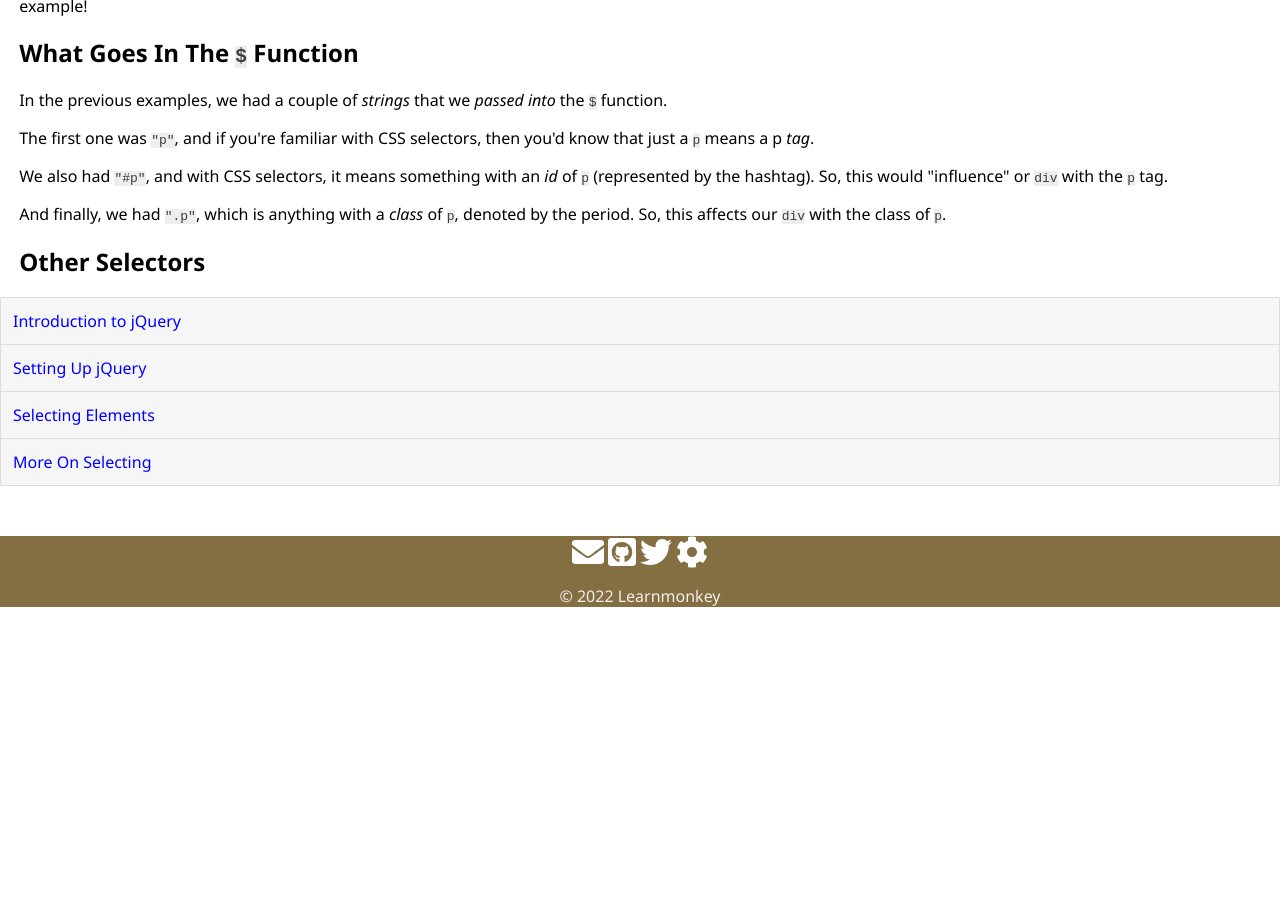
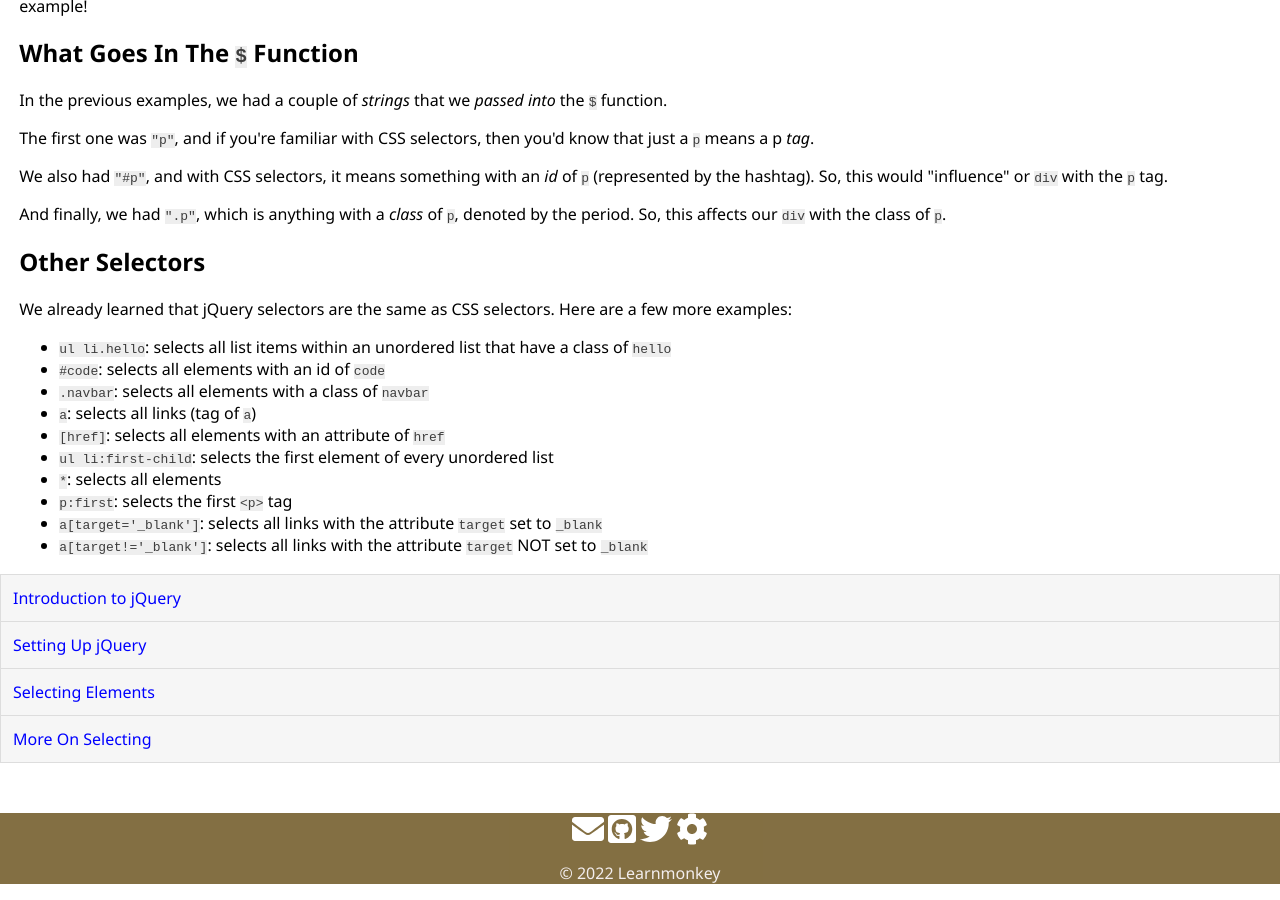
Before and after one commit to learnmonkey/learnmonkey.github.io, a Jekyll site: the page built from programming/javascript/jquery/more-on-selecting.html, in a window 1280 px wide and 900 px high, scrolled down 922 px. Built offline with Jekyll 4.4.1, drawn with Linux system fonts in a browser that asks for light colours; nearby versions of some CDN libraries; before the commit the page ends 1545 px from its top, so only the background shows below that.

Commit message:
add other selectors

```diff
--- a/programming/javascript/jquery/more-on-selecting.html
+++ b/programming/javascript/jquery/more-on-selecting.html
@@ -46,5 +46,17 @@ $(document).ready(function(){
 
 <section>
     <h2>Other Selectors</h2>
-    <p></p>
+    <p>We already learned that jQuery selectors are the same as CSS selectors. Here are a few more examples:</p>
+    <ul>
+        <li><code>ul li.hello</code>: selects all list items within an unordered list that have a class of <code>hello</code></li>
+        <li><code>#code</code>: selects all elements with an id of <code>code</code></li>
+        <li><code>.navbar</code>: selects all elements with a class of <code>navbar</code></li>
+        <li><code>a</code>: selects all links (tag of <code>a</code>)</li>
+        <li><code>[href]</code>: selects all elements with an attribute of <code>href</code></li>
+        <li><code>ul li:first-child</code>: selects the first element of every unordered list</li>
+        <li><code>*</code>: selects all elements</li>
+        <li><code>p:first</code>: selects the first <code>&#60;p&#62;</code> tag</li>
+        <li><code>a[target='_blank']</code>: selects all links with the attribute <code>target</code> set to <code>_blank</code></li>
+        <li><code>a[target!='_blank']</code>: selects all links with the attribute <code>target</code> NOT set to <code>_blank</code></li>
+    </ul>
 </section>
```
